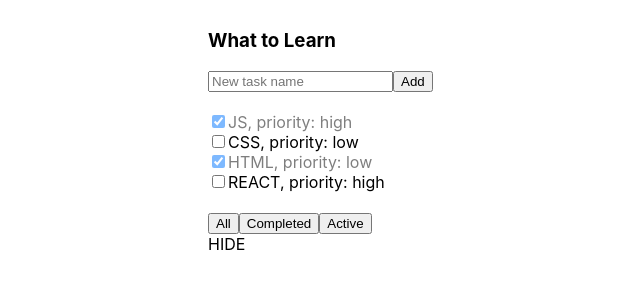
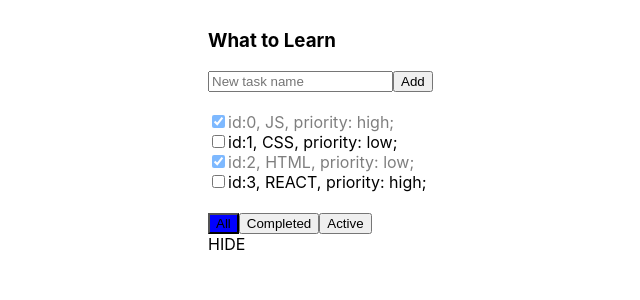
Before and after one commit to buldar/to_do_list, a React (Create React App) app: page / in a window 1280 px wide. Shown: the top 300 px of the page, without its empty margins (192-832 px from the left). Built offline with nearby package versions, Linux system fonts and the light colour scheme.

Commit message:
айди и тд

```diff
--- a/src/App.css
+++ b/src/App.css
@@ -21,3 +21,16 @@
 .taskdone {
   opacity: 0.5;
 }
+.lowpriority {
+    color: green;
+}
+.mediumpriority {
+    color: orange;
+
+}
+.highpriority {
+    color: red;
+}
+.unknownpriority {
+    background-color: white;
+}
--- a/src/App.js
+++ b/src/App.js
@@ -7,20 +7,20 @@ import ToDoListFooter from "./ToDoListFooter";
 
 class App extends React.Component {
 
-    constructor(props) {
-        super(props);
-    }
 
     state = {
         tasks: [
-            {title: "JS", isDone: true, priority: "high"},
-            {title: "CSS", isDone: false, priority: "low"},
-            {title: "HTML", isDone: true, priority: "low"},
-            {title: "REACT", isDone: false, priority: "high"}
+            {id: 0, title: "JS", isDone: true, priority: "high"},
+            {id: 1, title: "CSS", isDone: false, priority: "low"},
+            {id: 2, title: "HTML", isDone: true, priority: "low"},
+            {id: 3, title: "REACT", isDone: false, priority: "high"}
         ],
+        filterValue: 'All',
     };
+    nextTaskId = 4;
     addTask = (newText) => {
         let newTask = {
+            id: this.nextTaskId,
             title: newText,
             isDone: false,
             priority: "medium"
@@ -28,19 +28,16 @@ class App extends React.Component {
         let newTasks = [...this.state.tasks, newTask];
 
         this.setState({tasks: newTasks});
+        this.nextTaskId++;
     }
-
-
     changeFilter = (newFilterValue) => {
         this.setState({
             filterValue: newFilterValue
         });
     }
-    changeStatus = (task, isDone) => {
-
-
+    changeStatus = (taskId, isDone) => {
         let newTasks = this.state.tasks.map(t => {
-                if (t != task) {
+                if (t.id != taskId) {
                     return t;
                 } else {
                     return {...t, isDone: isDone};
@@ -48,10 +45,19 @@ class App extends React.Component {
             }
         );
         this.setState({tasks: newTasks})
-
-
     }
-
+    //сомнительная херня
+    changeTask = (taskId, value) => {
+        let newTasks = this.state.tasks.map(t => {
+                if (t.id != taskId) {
+                    return t;
+                } else {
+                    return {...t, value: value};
+                }
+            }
+        );
+        this.setState({tasks: newTasks})
+    }
 
     render = () => {
         return (
--- a/src/OneTask.js
+++ b/src/OneTask.js
@@ -3,20 +3,32 @@ import React from 'react';
 
 class OneTask extends React.Component {
     state = {
-        taskisdone: false
+        taskisdone: false,
+        editmode: false,
     }
-
+    activateEditMode = () => {
+        this.setState( {
+            editmode: !this.state.editmode
+        })
+    }
     onIsDoneChanged = (e) => {
-        this.props.changeStatus(this.props.taskProperties, e.currentTarget.checked)
+        this.props.changeStatus(this.props.taskProperties.id, e.currentTarget.checked)
     }
+    // changeCurrentTask =() =>{
+    //     this.props.changeTask(this.props.taskProperties.id, e.currentTarget.value)
+    // }
 
     render = () => {
+
         let classfordone = (this.props.taskProperties.isDone)? 'todoList-task taskdone': 'todoList-task';
         return (
 
             <div className={classfordone}>
                 <input  type="checkbox" checked={this.props.taskProperties.isDone} onChange={this.onIsDoneChanged}/>
-                <span>{this.props.taskProperties.title}, priority: {this.props.taskProperties.priority}</span>
+                {this.state.editmode
+                ? <input onChange={this.changeCurrentTask} value={this.props.taskProperties.title} autoFocus={true} onBlur={this.activateEditMode}/>
+                : <span onClick={this.activateEditMode}>id:{this.props.taskProperties.id}, {this.props.taskProperties.title},
+                        priority: {this.props.taskProperties.priority}</span>};
             </div>
 
         );
--- a/src/ToDoListHeader.js
+++ b/src/ToDoListHeader.js
@@ -6,7 +6,6 @@ class ToDoListHeader extends React.Component {
         error: false,
         title: ''
     }
-    newTaskTitle = React.createRef();
 
     onKeyPress = (e) => {
         if(e.key==='Enter') {
@@ -14,20 +13,19 @@ class ToDoListHeader extends React.Component {
         }
     }
     addClick = () => {
-        let newText= this.newTaskTitle.current.value;
+        let newText= this.state.title;
         if (newText === "") {
             this.setState(
                 {error: true}
             )
         } else {
         this.props.onClick(newText);
-        this.newTaskTitle.current.value = "";
+        this.setState( {title: ''})
     }}
-    //33333
     changeInput = (e) => {
+        this.setState({title: e.currentTarget.value})
 
-
-        if (this.newTaskTitle.current.value != '') {
+        if (e.currentTarget.value != '') {
             this.setState({error: false})
         } else {
             this.setState({error: true})
@@ -42,8 +40,8 @@ class ToDoListHeader extends React.Component {
                 <h3 className="todoList-header__title">What to Learn</h3>
                 <div className="todoList-newTaskForm">
                     <input value={this.state.title}
+                           //autoFocus={true}
                            onChange={this.changeInput}
-                           ref={this.newTaskTitle}
                            onKeyPress={this.onKeyPress}
                            type="text"
                            placeholder="New task name"
--- a/src/ToDoListTask.js
+++ b/src/ToDoListTask.js
@@ -7,7 +7,8 @@ class ToDoListTask extends React.Component {
     render = () => {
         let tasksEl = this.props.atributForTasks.map(task => <OneTask
             taskProperties={task}
-            changeStatus={this.props.changeStatus}/>);
+            changeStatus={this.props.changeStatus}
+            changeTask={this.props.changeTask}/>);
 
         return (
             <div className="todoList-tasks">
```
